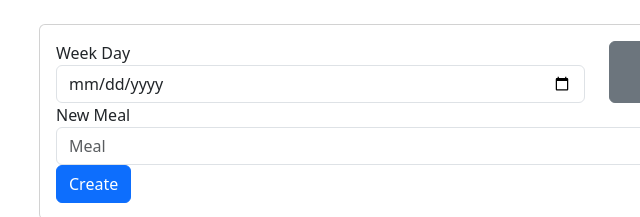
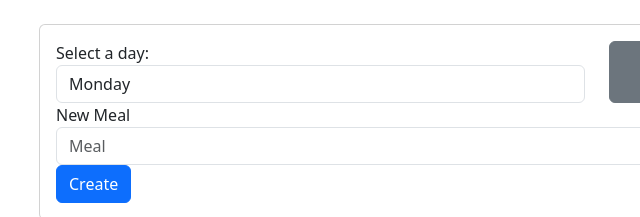
Before and after one commit to HeavensLanding/Weekly-Menu, a website: page index.html in a window 1280 px wide. Shown: the top 217 px of the page, 43-683 px from the left. Drawn offline with nearby package versions, Linux system fonts and the light colour scheme.

Commit message:
fixed body class

```diff
--- a/index.html
+++ b/index.html
@@ -10,16 +10,23 @@
         integrity="sha384-QWTKZyjpPEjISv5WaRU9OFeRpok6YctnYmDr5pNlyT2bRjXh0JMhjY6hW+ALEwIH" crossorigin="anonymous">
 
 </head>
-<body>
-    <body class="container">
+<body class="container">
         <br>
         <div class="card">
             <div class="card-body">
                 <div class="row">
                     <div class="col-sm">
                         <div class="form-group">
-                            <label for="week-day">Week Day</label>
-                            <input type="date" class="form-control" id="week-day">
+                            <label for="dayOfWeek">Select a day:</label>
+                            <select class="form-control" id="dayOfWeek">
+                              <option value="monday">Monday</option>
+                              <option value="tuesday">Tuesday</option>
+                              <option value="wednesday">Wednesday</option>
+                              <option value="thursday">Thursday</option>
+                              <option value="friday">Friday</option>
+                              <option value="saturday">Saturday</option>
+                              <option value="sunday">Sunday</option>
+                            </select>
                         </div>
                     </div>
                     <div class="btn-group col-sm">
```
